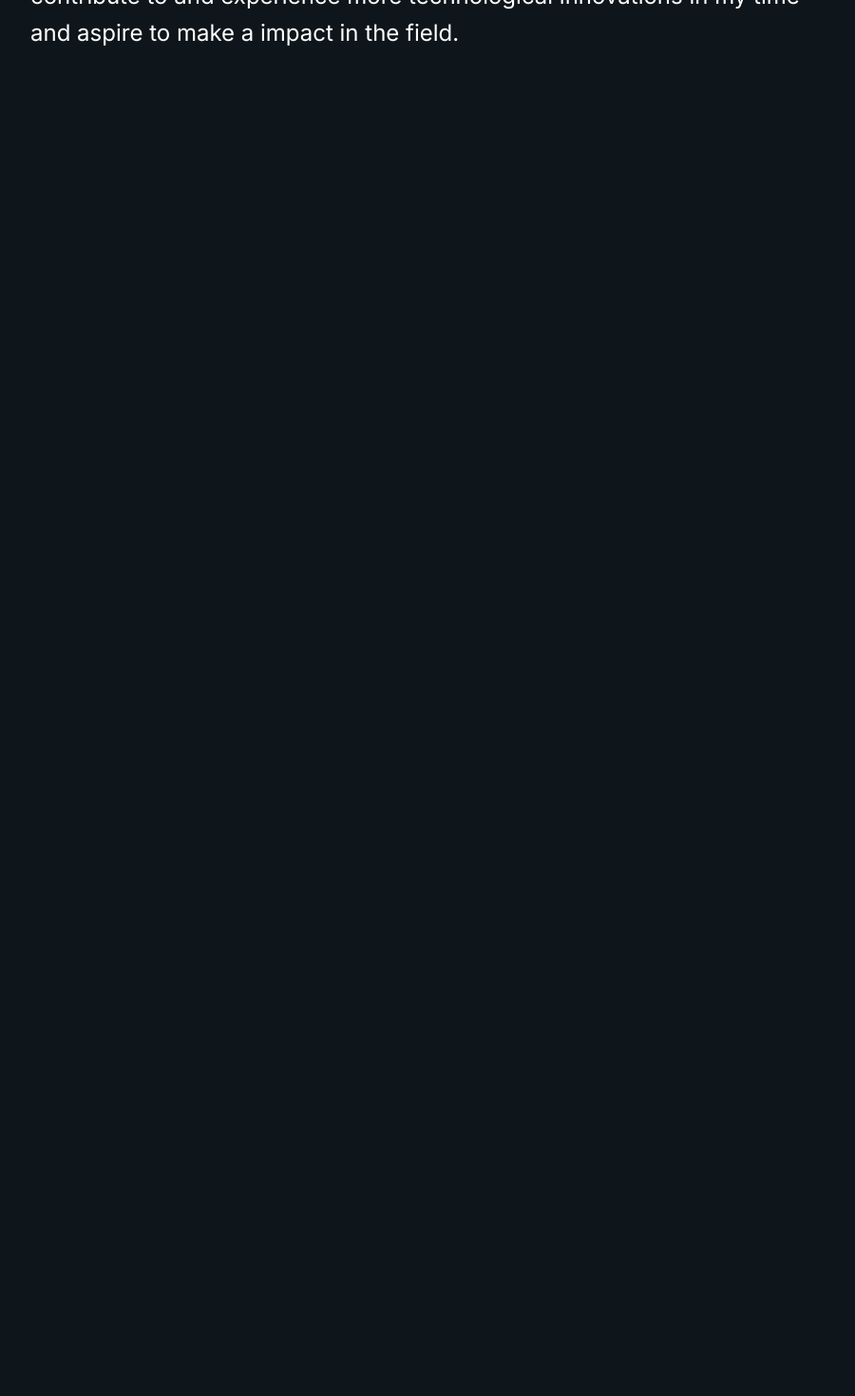
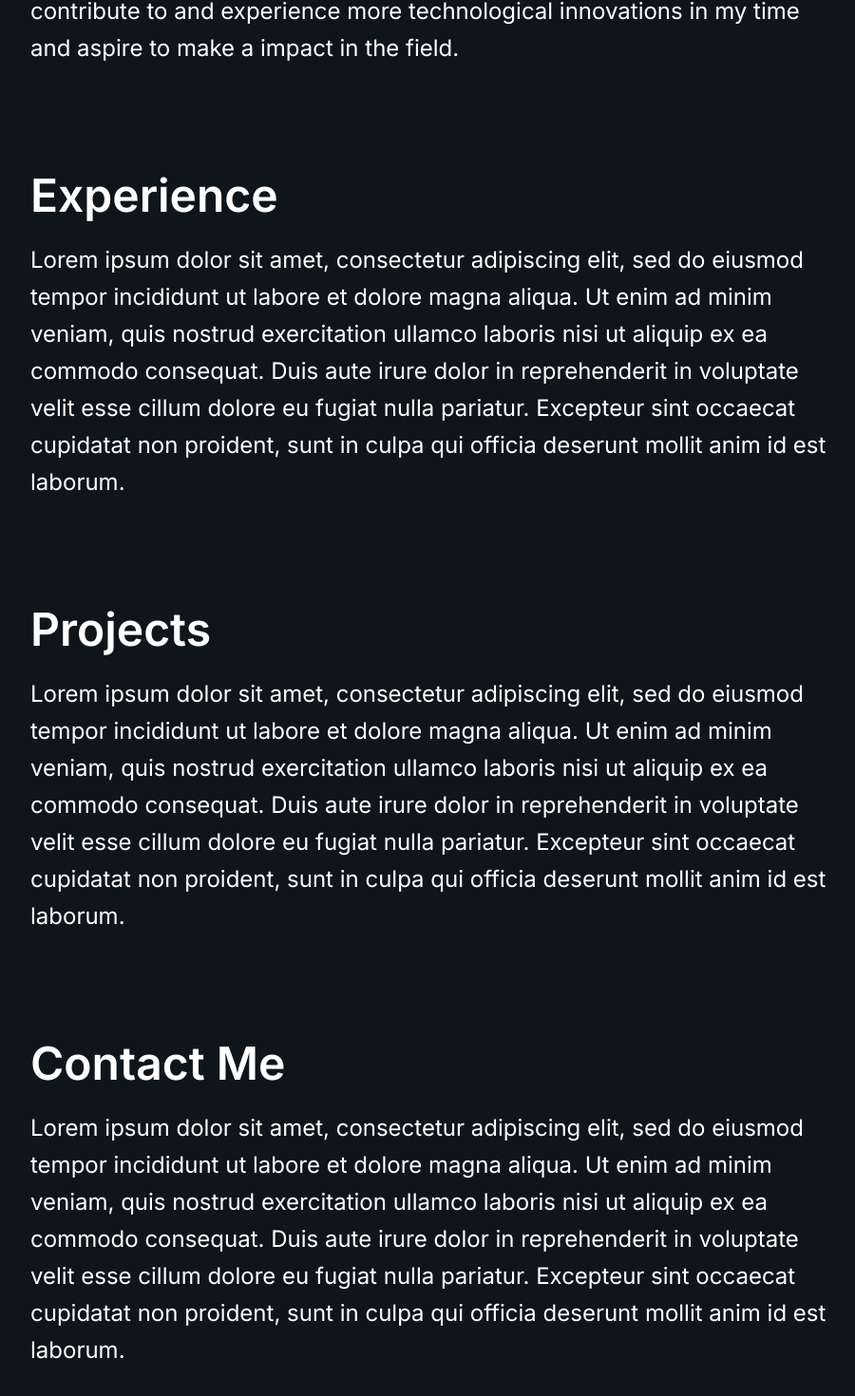
Before and after one commit to ujwal2003/ujwal2003.github.io, a SvelteKit app: page / in a window 1280 px wide. Shown: the part 918-2388 px from the top of the page at 95% size, without its empty margins (224-1124 px from the left). Before the commit the page ends 1028 px from the top, so only its background shows below. Built offline with nearby package versions, Linux system fonts and the light colour scheme.

Commit message:
added components for all other sections on main page

```diff
--- a/src/lib/AboutMe.svelte
+++ b/src/lib/AboutMe.svelte
@@ -1,9 +1,9 @@
-<h1 class="text-white font-semibold text-5xl mt-24 mr-auto max-sm:text-4xl max-sm:mt-14" id="AboutMe">
+<h1 class="text-white font-semibold text-5xl mt-24 mr-auto max-sm:text-4xl max-sm:mt-14 pt-4" id="AboutMe">
     About Me
 </h1>
 
 <p class="text-white text-wrap text-2xl pr-44 mx-auto mt-6 leading-relaxed
-            max-sm:pr-3 max-sm:text-xl max-sm:mt-4 max-sm:pb-32 max-sm:leading-7">
+            max-sm:pr-3 max-sm:text-xl max-sm:mt-4 max-sm:pb-12 max-sm:leading-7">
     Hey there! I'm
     <span class="bg-sky-500/[.05]">
         Ujwal Joshi,
--- /dev/null
+++ b/src/lib/ContactMe.svelte
@@ -0,0 +1,8 @@
+<h1 class="text-white font-semibold text-5xl mt-24 max-sm:text-4xl max-sm:mt-0 pt-4" id="ContactMe">
+    Contact Me
+</h1>
+
+<p class="text-white text-wrap text-2xl pr-44 mx-auto mt-6 leading-relaxed
+            max-sm:pr-3 max-sm:text-xl max-sm:mt-4 max-sm:pb-32 max-sm:leading-7">
+    Lorem ipsum dolor sit amet, consectetur adipiscing elit, sed do eiusmod tempor incididunt ut labore et dolore magna aliqua. Ut enim ad minim veniam, quis nostrud exercitation ullamco laboris nisi ut aliquip ex ea commodo consequat. Duis aute irure dolor in reprehenderit in voluptate velit esse cillum dolore eu fugiat nulla pariatur. Excepteur sint occaecat cupidatat non proident, sunt in culpa qui officia deserunt mollit anim id est laborum.
+</p>
--- /dev/null
+++ b/src/lib/Experience.svelte
@@ -0,0 +1,8 @@
+<h1 class="text-white font-semibold text-5xl mt-24 max-sm:text-4xl max-sm:mt-0 pt-4" id="ExprSection">
+    Experience
+</h1>
+
+<p class="text-white text-wrap text-2xl pr-44 mx-auto mt-6 leading-relaxed
+            max-sm:pr-3 max-sm:text-xl max-sm:mt-4 max-sm:pb-12 max-sm:leading-7">
+    Lorem ipsum dolor sit amet, consectetur adipiscing elit, sed do eiusmod tempor incididunt ut labore et dolore magna aliqua. Ut enim ad minim veniam, quis nostrud exercitation ullamco laboris nisi ut aliquip ex ea commodo consequat. Duis aute irure dolor in reprehenderit in voluptate velit esse cillum dolore eu fugiat nulla pariatur. Excepteur sint occaecat cupidatat non proident, sunt in culpa qui officia deserunt mollit anim id est laborum.
+</p>
--- /dev/null
+++ b/src/lib/Projects.svelte
@@ -0,0 +1,8 @@
+<h1 class="text-white font-semibold text-5xl mt-24 max-sm:text-4xl max-sm:mt-0 pt-4" id="ProjSection">
+    Projects
+</h1>
+
+<p class="text-white text-wrap text-2xl pr-44 mx-auto mt-6 leading-relaxed
+            max-sm:pr-3 max-sm:text-xl max-sm:mt-4 max-sm:pb-12 max-sm:leading-7">
+    Lorem ipsum dolor sit amet, consectetur adipiscing elit, sed do eiusmod tempor incididunt ut labore et dolore magna aliqua. Ut enim ad minim veniam, quis nostrud exercitation ullamco laboris nisi ut aliquip ex ea commodo consequat. Duis aute irure dolor in reprehenderit in voluptate velit esse cillum dolore eu fugiat nulla pariatur. Excepteur sint occaecat cupidatat non proident, sunt in culpa qui officia deserunt mollit anim id est laborum.
+</p>
--- a/src/lib/index.ts
+++ /dev/null
@@ -1 +0,0 @@
-// place files you want to import through the `$lib` alias in this folder.
--- a/src/routes/+page.svelte
+++ b/src/routes/+page.svelte
@@ -3,6 +3,9 @@
     import Heading from '$lib/HeroSection/Heading.svelte';
     import HeroConnections from '$lib/HeroSection/HeroConnections.svelte';
     import AboutMe from '$lib/AboutMe.svelte';
+    import Experience from '$lib/Experience.svelte';
+    import Projects from '$lib/Projects.svelte';
+    import ContactMe from '$lib/ContactMe.svelte';
 </script>
 
 <NavBar />
@@ -12,4 +15,7 @@
     <HeroConnections />
 
     <AboutMe />
+    <Experience />
+    <Projects />
+    <ContactMe />
 </div>
```
